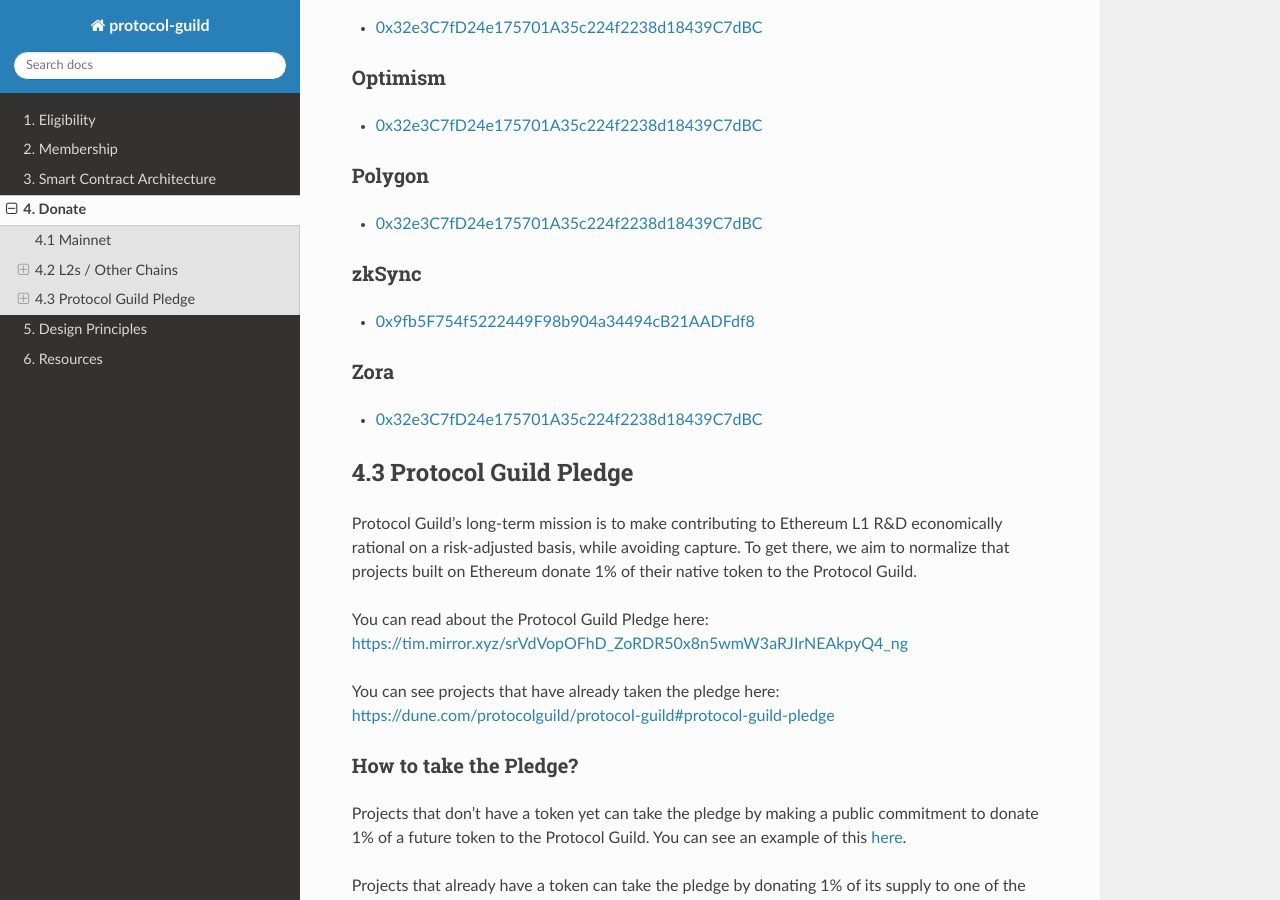
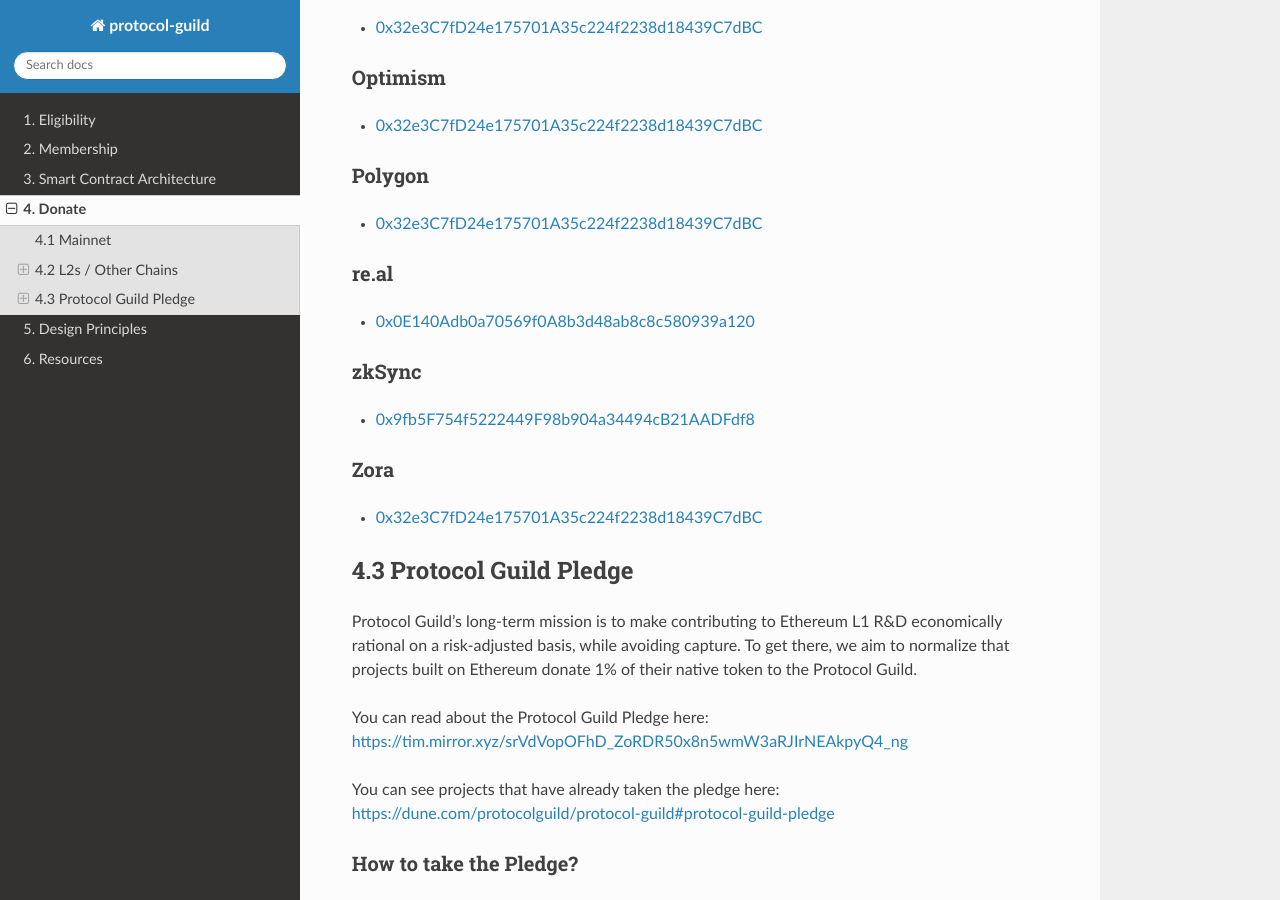
Before and after one commit to protocolguild/documentation, a Sphinx documentation site: the page built from docs/04-donate.md, in a window 1280 px wide and 900 px high, scrolled down 1208 px. Built offline with Sphinx 7.4.7 and the Read the Docs theme 2.0.0, drawn with Linux system fonts in a browser that asks for light colours.

Commit message:
Add re.al multisig to donate section

```diff
--- a/docs/04-donate.md
+++ b/docs/04-donate.md
@@ -31,6 +31,9 @@
 ### Polygon
 - [0x32e3C7fD24e175701A35c224f2238d18439C7dBC](https://app.safe.global/balances?safe=matic:0x32e3C7fD24e175701A35c224f2238d18439C7dBC)
 
+### re.al
+- [0x0E140Adb0a70569f0A8b3d48ab8c8c580939a120](https://safe.re.al/balances?safe=re-al%3A0x0E140Adb0a70569f0A8b3d48ab8c8c580939a120)
+
 ### zkSync
 - [0x9fb5F754f5222449F98b904a34494cB21AADFdf8](https://app.safe.global/balances?safe=zksync:0x9fb5F754f5222449F98b904a34494cB21AADFdf8)
 
```
